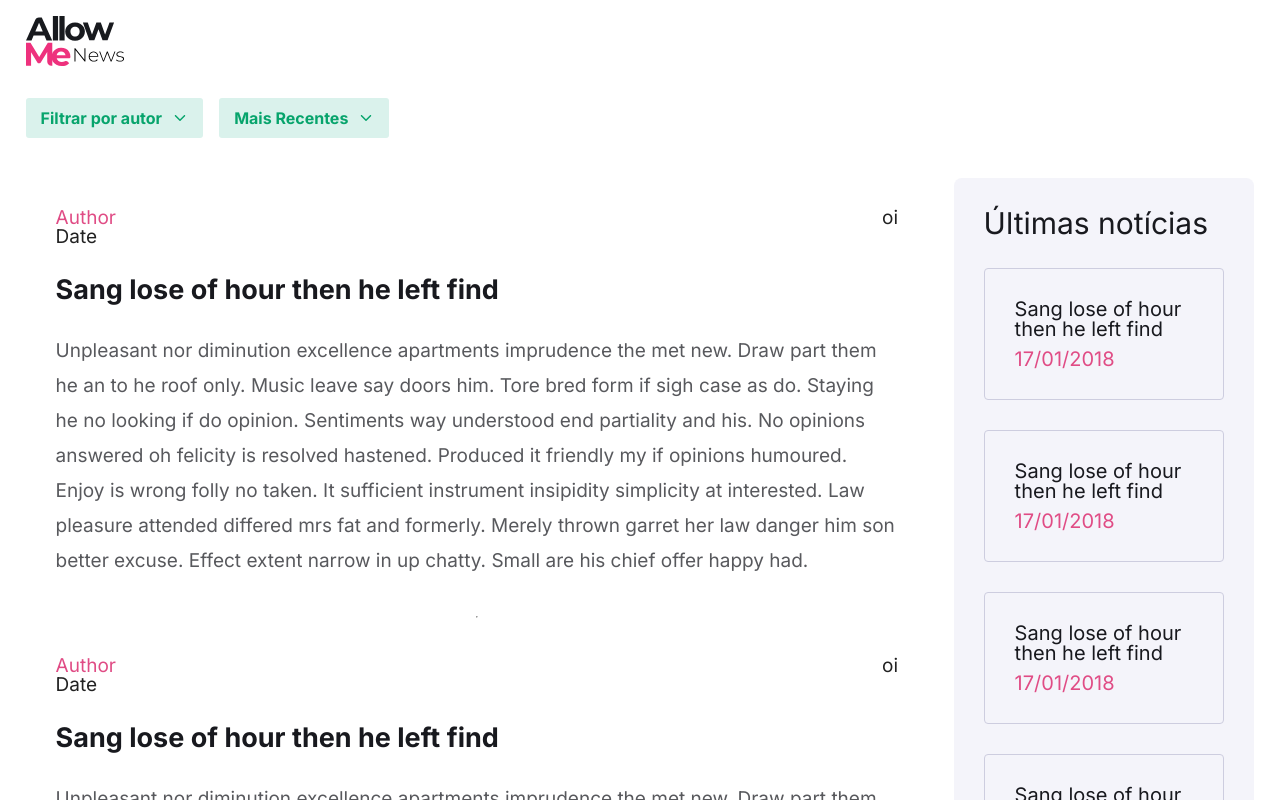
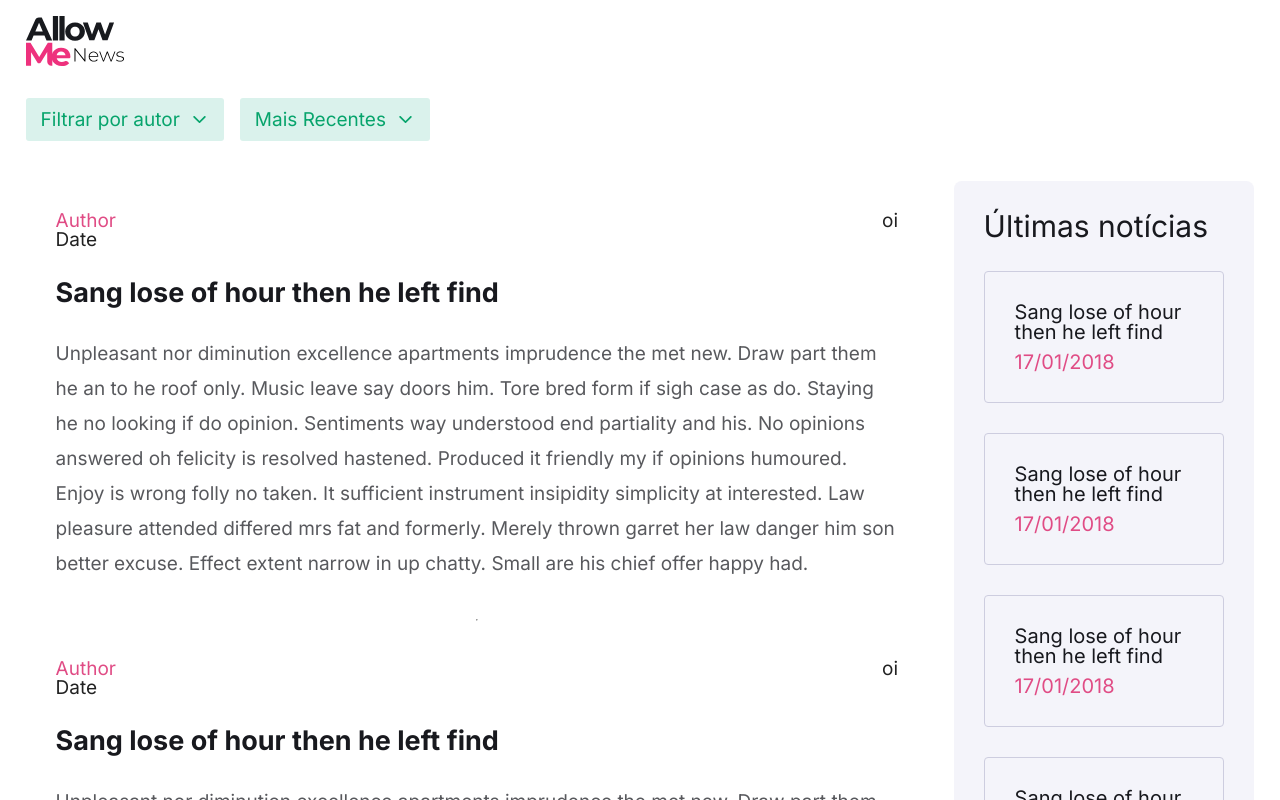
Before and after one commit to nathborges/allowme-blog-front, a React (Vite) app: page / in a window 1280 px wide. Shown: the top 800 px of the page. Built offline with nearby package versions, Linux system fonts and the light colour scheme.

Commit message:
fix: dropdown component font

```diff
--- a/src/components/Dropdown/style.css
+++ b/src/components/Dropdown/style.css
@@ -9,7 +9,7 @@
     background-color: #DAF2EC;
     color: #07A46C;
     border: 0;
-    font-size: 16px;
+    font-size: 19px;
     min-width: 100%;
     display: flex;
     align-items: center;
@@ -17,12 +17,11 @@
     justify-content: center;
     gap: 10px;
     border-radius: 4px;
+    font-weight: 500 ;
 }
 
 .dropdown-default-label span {
     flex: 1;
-    font-family: "Inter", sans-serif;
-    font-weight: 600 ;
 }
 
 .dropdown-item {
```
